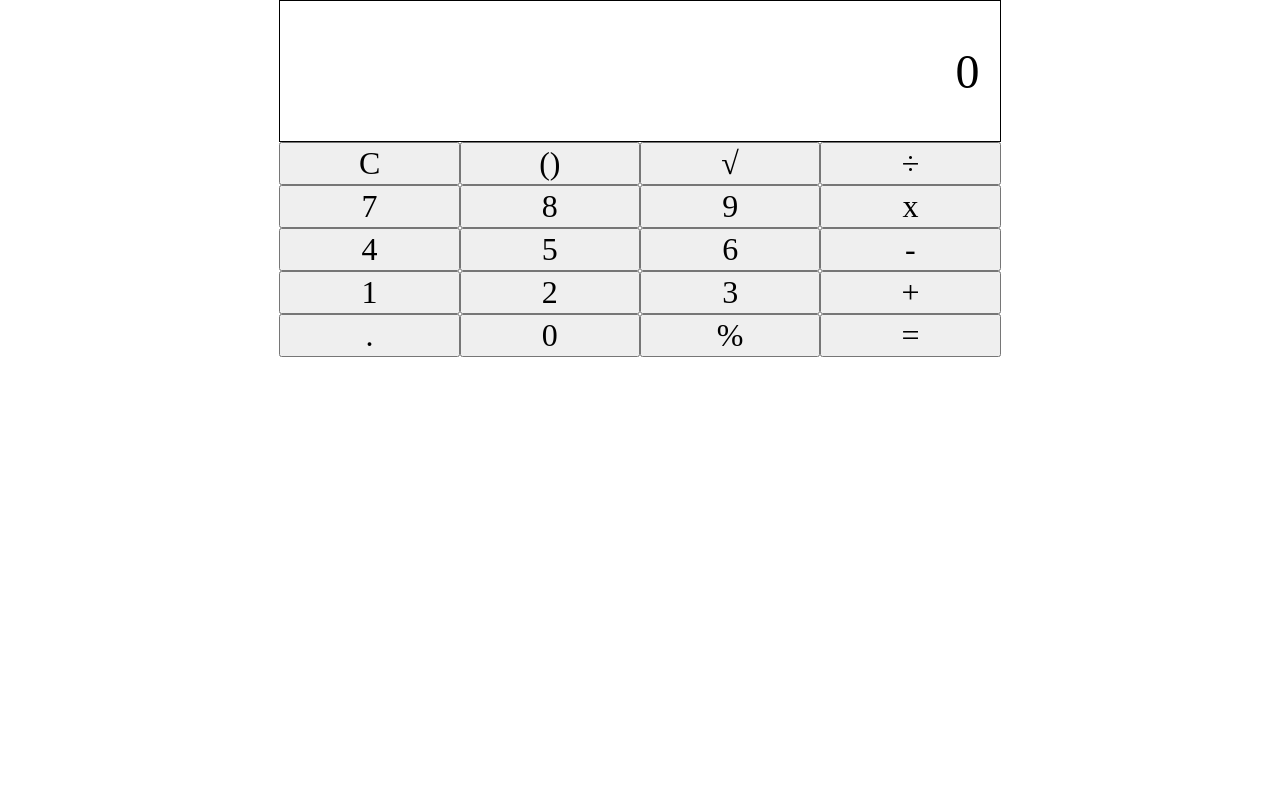
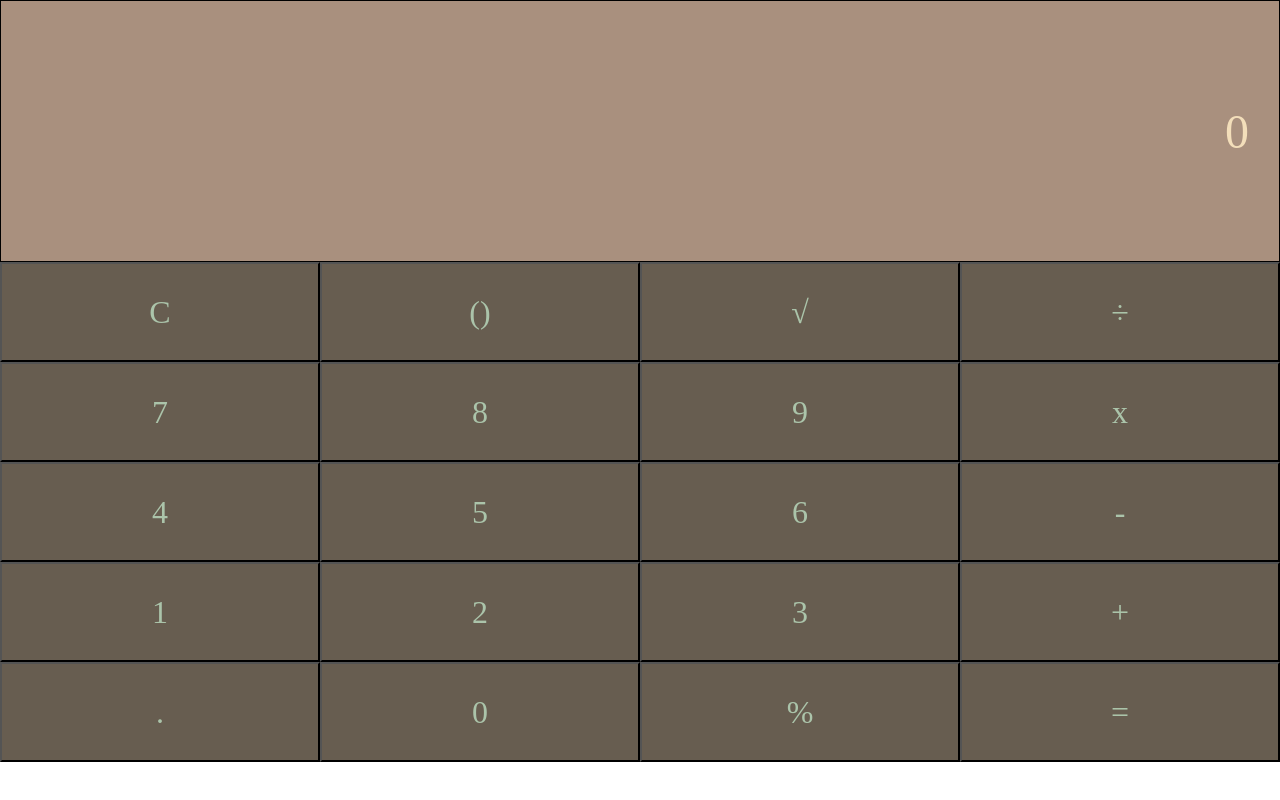
Before and after one commit to jmLaplana/my-app, a React (Create React App) app: page / in a window 1280 px wide. Built offline with nearby package versions, Linux system fonts and the light colour scheme.

Commit message:
Update App.css

```diff
--- a/src/App.css
+++ b/src/App.css
@@ -1,9 +1,10 @@
+
 .App {
   text-align: center;
 }
 
 * {
-  font-family: 'times new roman', sans-serif;
+  font-family: 'Century Gothic';
 }
 
 body {
@@ -27,16 +28,23 @@ body {
   display: flex;
   flex: 0 1 100%;
   border: 1px solid black;
-  height: 100px;
+  height: 200px;
+  width: 500px;
   font-size: 3em;
   align-items: center;
+  background: #A9907E;
+  color: #F3DEBA;
   justify-content: flex-end;
-  padding: 20px;
+  padding: 30px;
 }
 
 .CalcButton {
   display: flex;
   flex: 0 1 25%;
+  height: 100px;
   font-size: 2em;
+  background: #675D50;
+  color: #ABC4AA;
   justify-content: center;
+  padding: 30px;
 }
```
